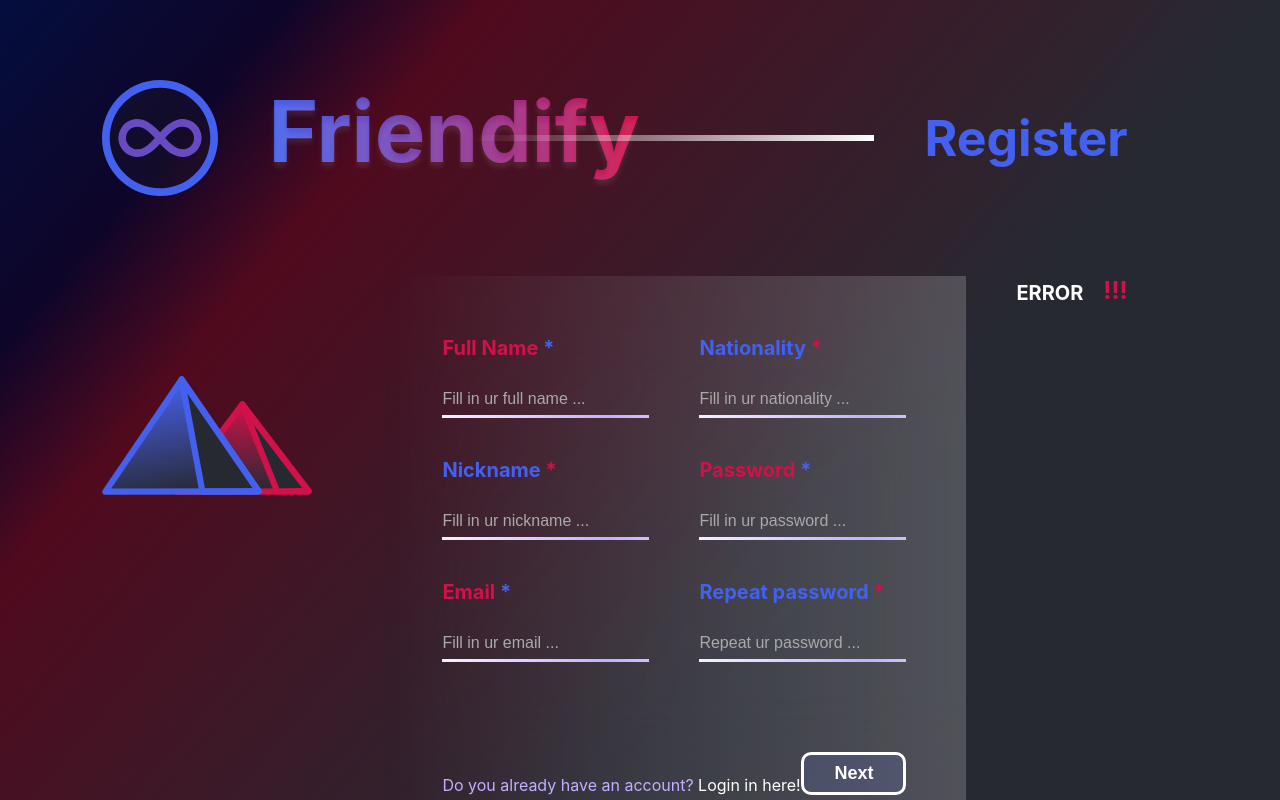
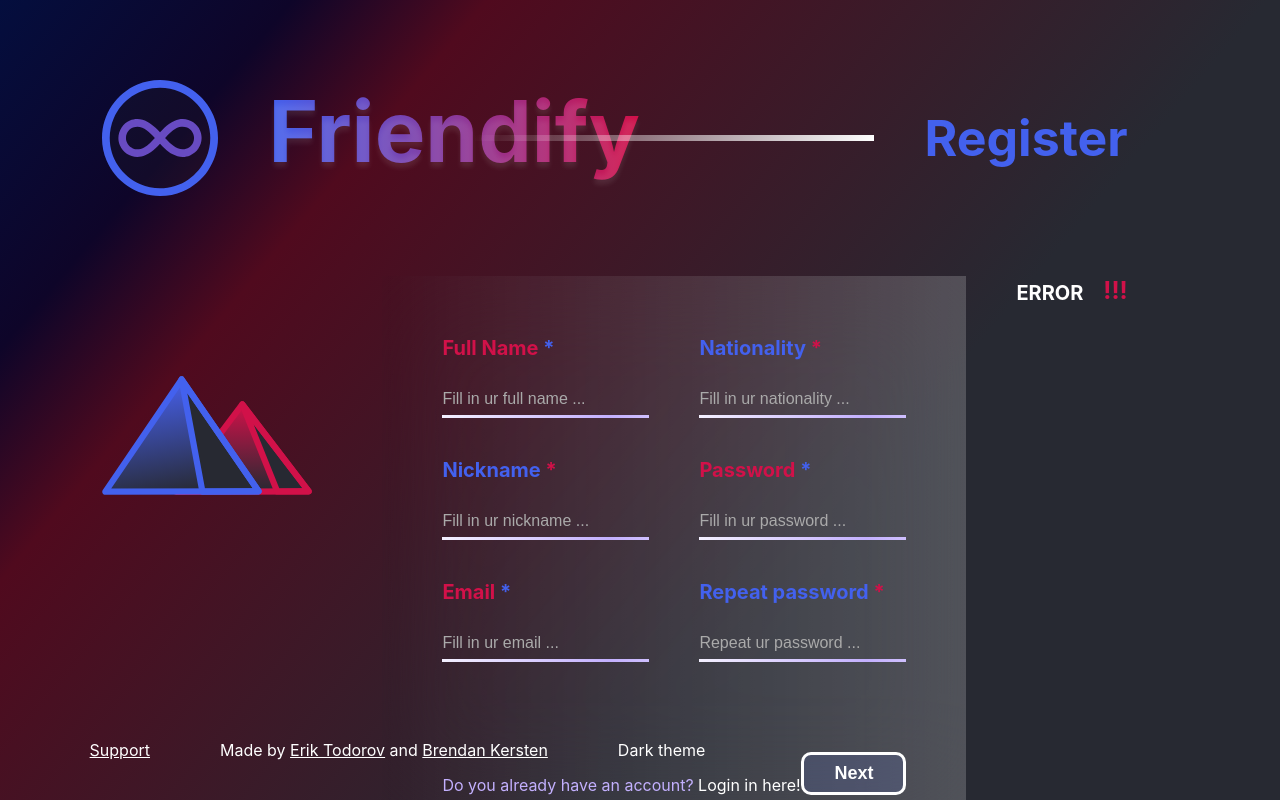
Before and after one commit to ErikTdrv/Friendify, a React (Create React App) app in the folder client/: page / in a window 1280 px wide. Built offline with nearby package versions, Linux system fonts and the light colour scheme.

Commit message:
added footer

```diff
--- a/client/src/components/Authentication/Authentication.js
+++ b/client/src/components/Authentication/Authentication.js
@@ -301,6 +301,14 @@ export default function Authentication() {
           </div>
         </div>
       </div>
+      <footer>
+        <ul>
+          <li className='support'><a href=''>Support</a></li>
+          <li className='credits'>
+            Made by <a href='https://www.instagram.com/todorowwww/' target='_blank'>Erik Todorov</a> and <a href='https://www.instagram.com/brendan_024/' target='_blank'>Brendan Kersten</a></li>
+          <li className='theme_toggler'>Dark theme</li>
+        </ul>
+      </footer>
     </section>
   );
 }
--- a/client/src/components/Authentication/Authentication.scss
+++ b/client/src/components/Authentication/Authentication.scss
@@ -464,6 +464,28 @@ body {
 
             }
         }
+        footer{
+            position: absolute;
+            left: 0;
+            right: 0;
+            bottom: 0;
+            padding: 40px 7%;
+
+            ul{
+                width: 100%;
+                display: flex;
+                gap: 70px;
+
+                li{
+                    list-style: none;
+                    color: $L-background-color;
+
+                    a{
+                        color: $L-background-color;
+                    }
+                }
+            }
+        }
     }
 
 }
--- a/client/src/partials/_animations.scss
+++ b/client/src/partials/_animations.scss
@@ -54,7 +54,7 @@
   .animated-path {
     stroke-dashoffset: 0;
     stroke-dasharray: 85.53 85.53;
-    animation: dash 0.25s linear infinite;
+    animation: dash 0.15s linear infinite;
   }
   @keyframes dash {
     to {
@@ -70,13 +70,14 @@
     }
     5%{
         backdrop-filter: blur(100px);
+        background: linear-gradient(to right, $blue-color, $red-color);
     }
     25%{
         opacity: 0.2;
     }
     50%{
         opacity: 0.3;
-        background-color: $purple-color;
+        background: linear-gradient(to right, $blue-color, $red-color);
         backdrop-filter: blur(500px);
     }
     75%{
@@ -84,6 +85,7 @@
     }
     95%{
         backdrop-filter: blur(100px);
+        background: linear-gradient(to right, $blue-color, $red-color);
     }
     100%{
         opacity: 0;
@@ -99,13 +101,14 @@
     }
     5%{
         backdrop-filter: blur(100px);
+        background: linear-gradient(to right, $red-color, $blue-color);
     }
     25%{
         opacity: 0.2;
     }
     50%{
         opacity: 0.3;
-        background-color: $blue-color;
+        background: linear-gradient(to right, $red-color, $blue-color);
         backdrop-filter: blur(500px);
     }
     75%{
@@ -113,6 +116,7 @@
     }
     95%{
         backdrop-filter: blur(100px);
+        background: linear-gradient(to right, $red-color, $blue-color);
     }
     100%{
         opacity: 0;
```
